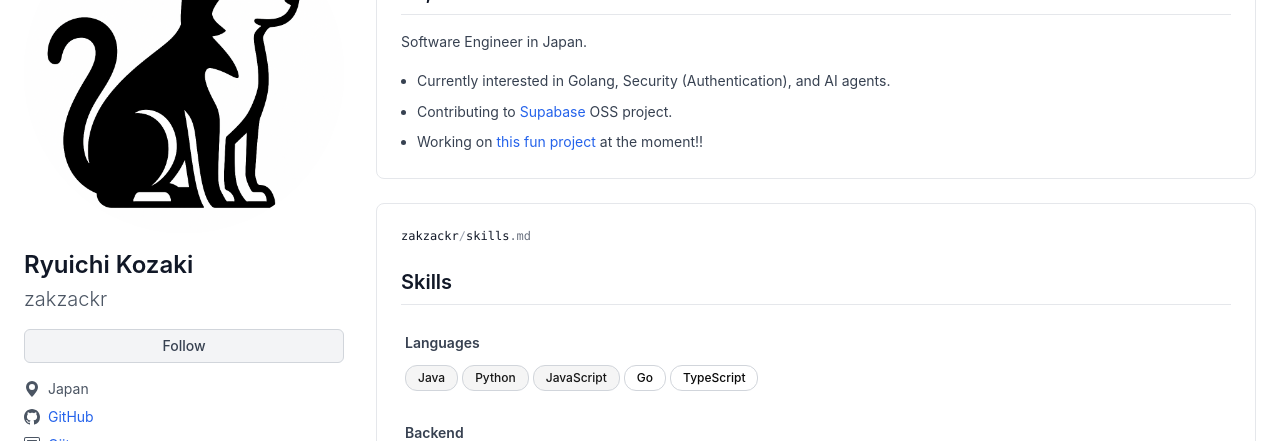
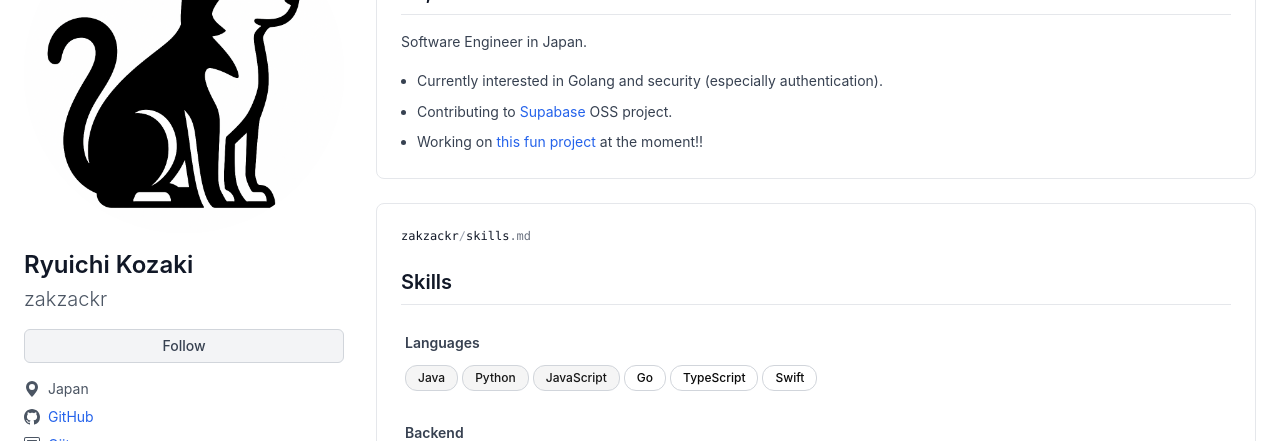
Before and after one commit to zakzackr/my-portfolio, a Next.js app: page / in a window 1280 px wide. Shown: the part 183-624 px from the top of the page. Built offline with nearby package versions, Linux system fonts and the light colour scheme.

Commit message:
update TLDR and Skills{

```diff
--- a/components/Skills.tsx
+++ b/components/Skills.tsx
@@ -5,7 +5,14 @@ const TechStack: React.FC = () => {
     const technologies = [
         {
             category: "Languages",
-            items: ["Java", "Python", "JavaScript", "Go", "TypeScript"],
+            items: [
+                "Java",
+                "Python",
+                "JavaScript",
+                "Go",
+                "TypeScript",
+                "Swift",
+            ],
             core: ["Java", "Python", "JavaScript"],
         },
         {
--- a/components/TLDR.tsx
+++ b/components/TLDR.tsx
@@ -26,8 +26,8 @@ const TLDR: React.FC = () => {
                 </p>
                 <ul className="list-disc ml-4 text-sm text-gray-700 leading-relaxed space-y-1 sm:space-y-2">
                     <li>
-                        Currently interested in Golang, Security
-                        (Authentication), and AI agents.
+                        Currently interested in Golang and security (especially
+                        authentication).
                     </li>
                     <li>
                         Contributing to{" "}
```
